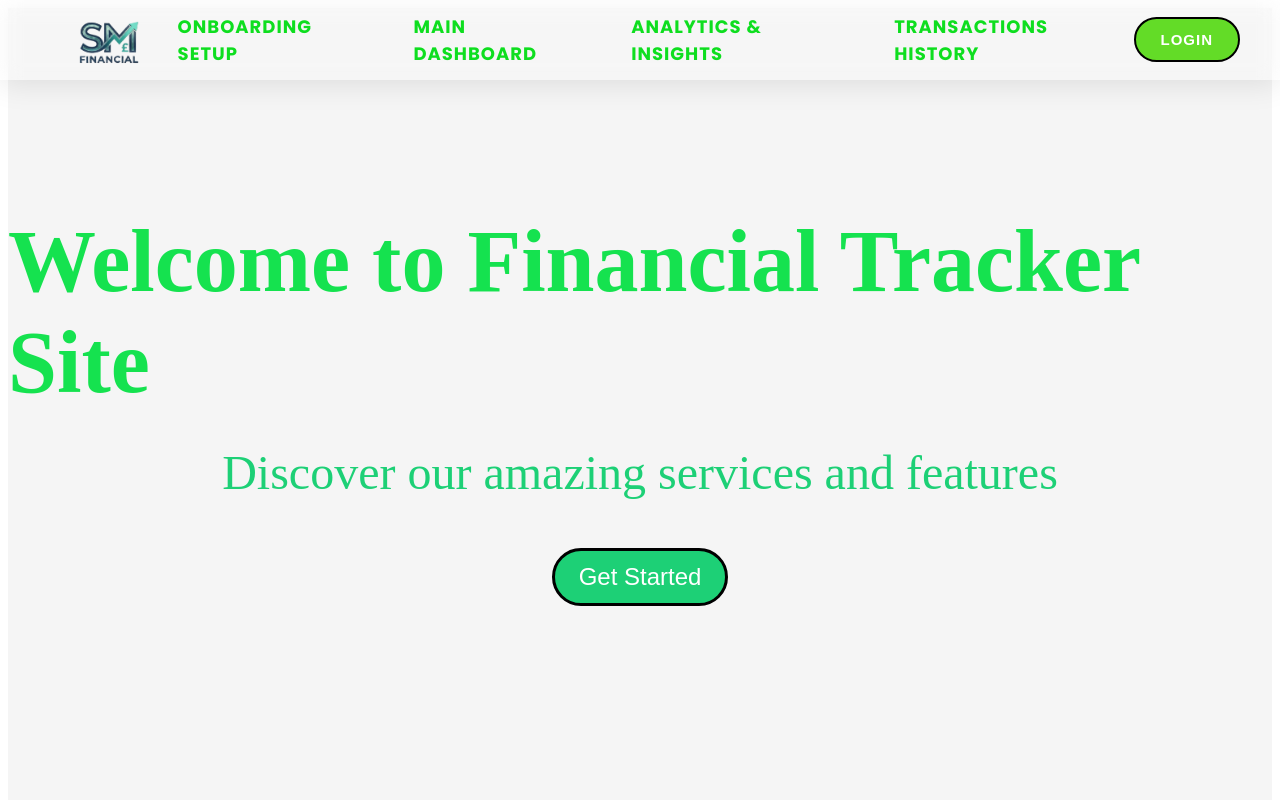
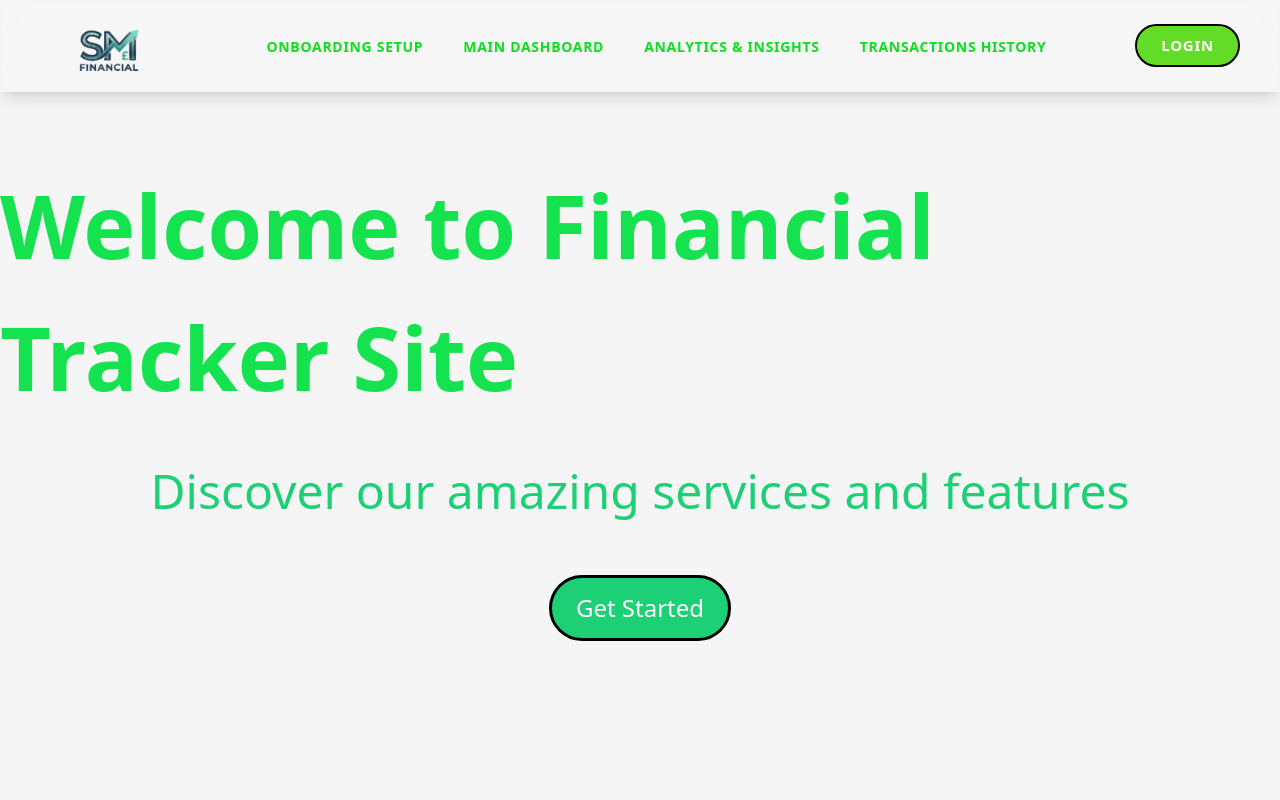
Before and after one commit to sashikmindaka1/MernFinancialTrackerApp, a React (Vite) app: page / in a window 1280 px wide. Shown: the top 800 px of the page. Built offline with nearby package versions, Linux system fonts and the light colour scheme.

Commit message:
finally converted successfully to vite app and install tailwind css

```diff
--- a/package.json
+++ b/package.json
@@ -46,8 +46,10 @@
     "@tailwindcss/postcss": "^4.3.0",
     "@vitejs/plugin-react": "^6.0.2",
     "autoprefixer": "^10.5.0",
+    "init": "^0.1.2",
+    "npx": "^10.2.2",
     "postcss": "^8.5.15",
-    "tailwindcss": "^4.3.0",
+    "tailwindcss": "^3.4.19",
     "vite": "^8.0.14"
   }
 }
--- /dev/null
+++ b/postcss.config.js
@@ -0,0 +1,6 @@
+module.exports = {
+  plugins: {
+    tailwindcss: {},
+    autoprefixer: {},
+  },
+}
--- a/src/components/Navbar.css
+++ /dev/null
@@ -1,78 +0,0 @@
-.navbar {
-  position: fixed;
-  top: 0;
-  left: 0;
-  width: 100%;
-  z-index: 1000;
-  box-sizing: border-box;
-
-
-
-  display: flex;
-  flex-direction: row;
-  justify-content: space-between;
-  align-items: center;
-
-  /* Padding එකෙන් වටේ ඉඩ පාලනය කරමු (උඩ/යට 15px, දෙපැත්තෙන් 40px) */
-  padding: 0px 40px;
-
-  background-color: rgba(255, 255, 255, 0.1);
-  backdrop-filter: blur(10px);
-  -webkit-backdrop-filter: blur(10px);
-  border-bottom: 1px solid rgba(255, 255, 255, 0.1);
-  box-shadow: 0 4px 30px rgba(0, 0, 0, 0.1);
-}
-
-.nav-logo {
-  height: 75px;
-  width: auto;
-}
-
-.nav-links {
-  display: flex;
-  justify-content: center;
-  gap: 40px;
-  list-style: none;
-  margin: 0; /* Margin 22px එක අයින් කළා Navbar එක මහත වෙන නිසා */
-  padding: 0;
-}
-.nav-links li a {
-  color: rgb(14, 222, 31); /* ඔයාගේ ලස්සන කොළ පාට */
-  font-family: 'Poppins', sans-serif;
-  font-weight: 700;
-  text-decoration: none; /* 👈 මෙන්න මේකෙන් තමයි යටින් ඉර වැටෙන එක නවත්තන්නේ */
-  transition: all 0.3s ease;
-  text-transform: uppercase;
-  font-size: 18px;
-  letter-spacing: 1px;
-  display: inline-block; /* Animations ලස්සනට වැඩ කරන්න */
-}
-
-.nav-links li a:hover {
-  color: #00d2ff;
-  transform: translateY(-3px);
-  font-size: 19px;
-}
-
-/* --- LOGIN BUTTON STYLES --- */
-.loginbtn1 {
-  background-color: rgb(99, 220, 39);
-  color: white;
-  border: 2.3px solid black; /* default border එක නැති කරන්න */
-  outline: none;
-  padding: 12px 25px;
-  font-size: 15px;
-  font-weight: 700;
-  border-radius: 70px;
-  cursor: pointer;
-  transition: all 0.3s ease;
-  text-transform: uppercase;
-  letter-spacing: 1px;
-}
-
-.loginbtn1:hover {
-  background-color: black;
-  color: rgb(99, 220, 39);
-  border-color: rgb(99, 220, 39); /* hover වුණාම බෝඩර් එක කොළ පාට වෙනවා */
-  transform: translateY(-2px); /* hover වෙද්දී පොඩ්ඩක් ඉස්සෙන්න දැම්මා */
-}
--- a/src/components/Navbar.jsx
+++ b/src/components/Navbar.jsx
@@ -1,26 +1,52 @@
-import './Navbar.css';
 import { Link } from 'react-router-dom';
-
+import '../index.css';
 function Navbar() {
   return (
-    <nav className="navbar">
-      <div>
-        <Link to= "/">
-         <img src="/assests/logo.png" alt="Logo" className='nav-logo'></img>
+    // bg-white/10 සහ backdrop-blur-md එකෙන් Glassmorphism එක ලස්සනට එනවා
+    <nav className="fixed top-0 left-0 w-full z-50 flex flex-row justify-between items-center px-10 py-2 bg-white/10 backdrop-blur-md border-b border-white/10 shadow-lg">
+
+      {/* LOGO AREA */}
+      <div className="flex items-center">
+        <Link to="/">
+          <img src="/assests/logo.png" alt="Logo" className="h-[75px] w-auto" />
         </Link>
-
       </div>
 
-        <ul className="nav-links">
-          <li><Link to="/OnboardingSetupPage">Onboarding Setup</Link></li>
-          <li><Link to="/MainDashboardPage">Main Dashboard</Link></li>
-          <li><Link to="/Analytics&InsightsPage">Analytics & Insights</Link></li>
-          <li><Link to="/TransactionsHistoryPage">Transactions History</Link></li>
-        </ul>
+      {/* NAV LINKS */}
+      <ul className="flex justify-center gap-10 list-none m-0 p-0">
+        <li>
+          <Link to="/OnboardingSetupPage" className="text-[14px] text-[#0ede1f] font-bold no-underline uppercase tracking-wider inline-block transition-all duration-300 ease-in-out hover:text-[#00d2ff] hover:-translate-y-1">
+            Onboarding Setup
+          </Link>
+        </li>
+        <li>
+          <Link to="/MainDashboardPage" className="text-[14px] text-[#0ede1f] font-bold no-underline uppercase tracking-wider inline-block transition-all duration-300 ease-in-out hover:text-[#00d2ff] hover:-translate-y-1">
+            Main Dashboard
+          </Link>
+        </li>
+        <li>
+          <Link to="/Analytics&InsightsPage" className="text-[14px] text-[#0ede1f] font-bold no-underline uppercase tracking-wider inline-block transition-all duration-300 ease-in-out hover:text-[#00d2ff] hover:-translate-y-1">
+            Analytics & Insights
+          </Link>
+        </li>
+        <li>
+          <Link to="/TransactionsHistoryPage" className="text-[14px] text-[#0ede1f] font-bold no-underline uppercase tracking-wider inline-block transition-all duration-300 ease-in-out hover:text-[#00d2ff] hover:-translate-y-1">
+            Transactions History
+          </Link>
+        </li>
+      </ul>
 
+      {/* LOGIN BUTTON */}
       <div>
-        <Link to="/login"><button className='loginbtn1'>Login</button></Link>
+        <Link to="/login">
+          <button className="bg-[#63dc27] text-white border-2 border-black py-2 px-6 text-[15px] font-bold rounded-full cursor-pointer uppercase tracking-wider transition-all duration-300 ease-in-out hover:bg-black hover:text-[#63dc27] hover:border-[#63dc27] hover:-translate-y-0.5">
+            Login
+          </button>
+        </Link>
       </div>
+
     </nav>
-  )
-}export default Navbar;
+  );
+}
+
+export default Navbar;
--- /dev/null
+++ b/tailwind.config.js
@@ -0,0 +1,11 @@
+/** @type {import('tailwindcss').Config} */
+module.exports = {
+  content: [
+    "./index.html",
+    "./src/**/*.{js,ts,jsx,tsx}", // 🚨 මේ ලයින් එක අනිවාර්යයෙන්ම මේ විදිහටම තියෙන්න ඕනේ!
+  ],
+  theme: {
+    extend: {},
+  },
+  plugins: [],
+}
```
Also changed, not shown: 1 other file (tests, documents, lock files or other folders).
